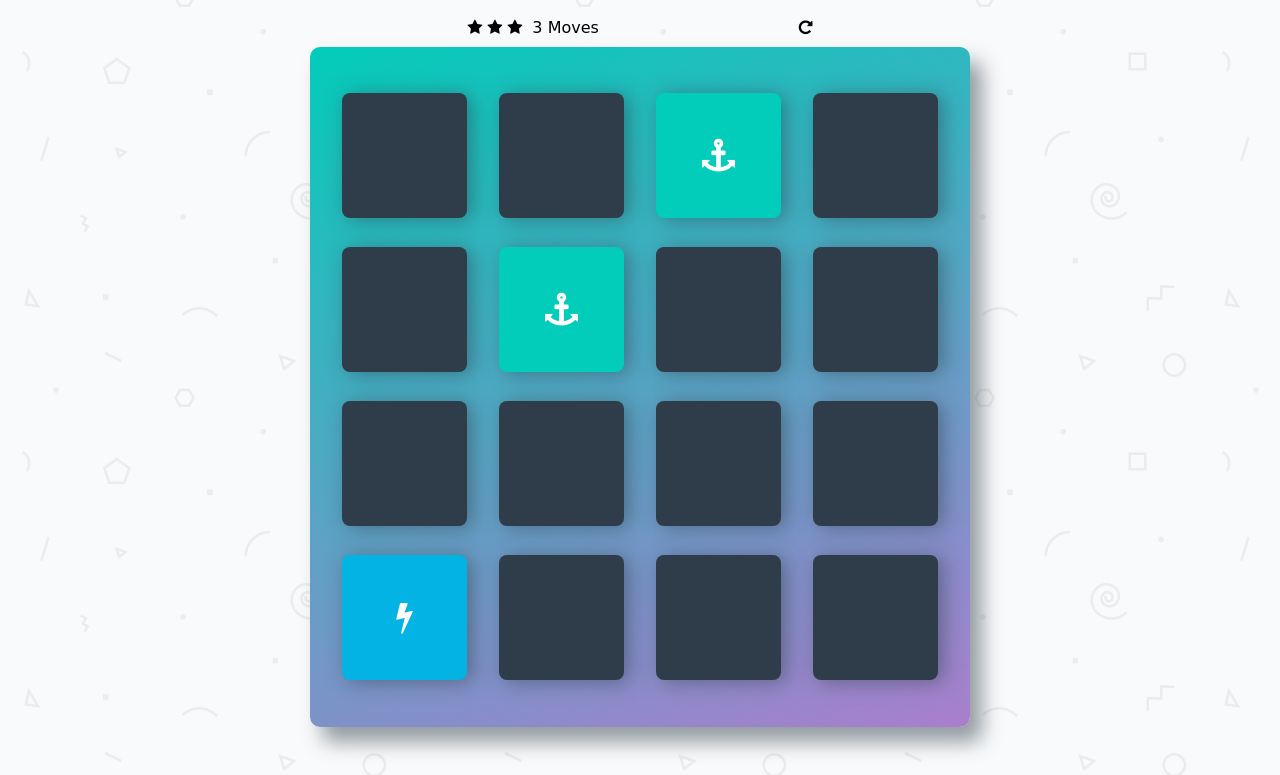
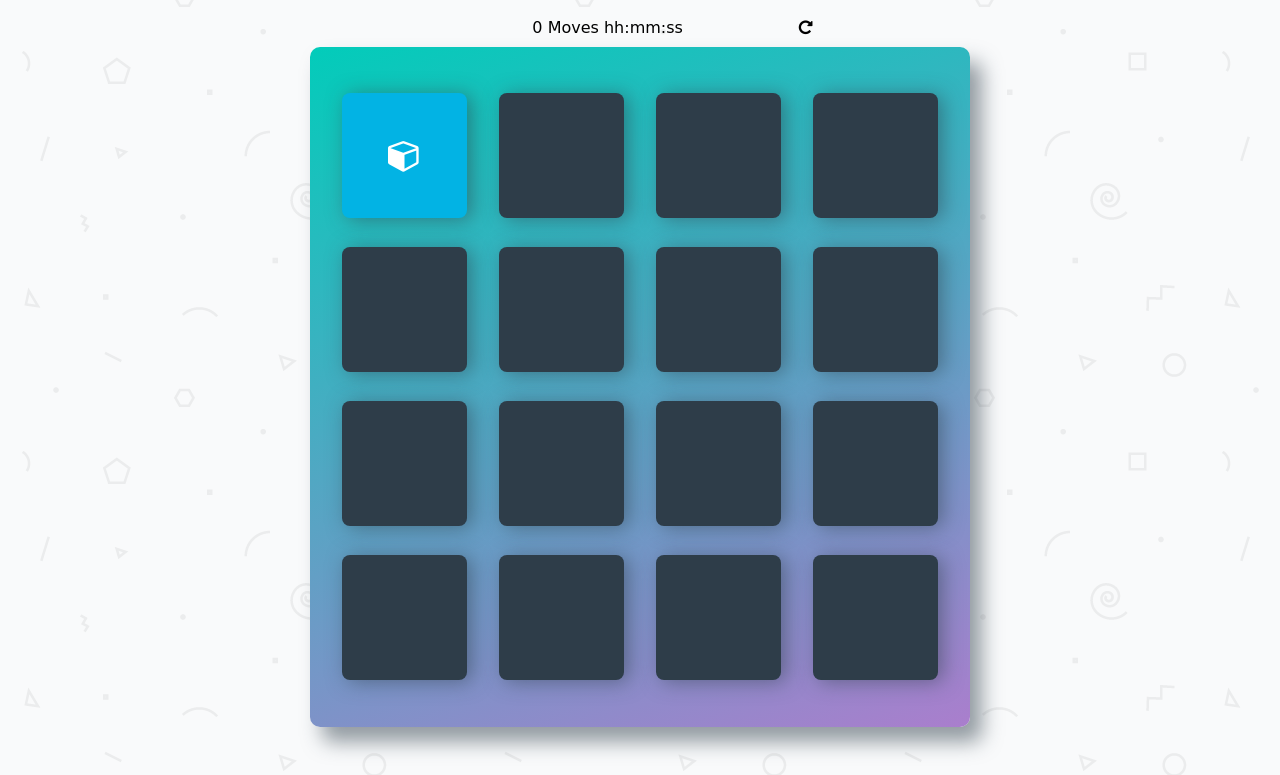
Before and after one commit to mohamednajiub/memory-card-game, a plain HTML site: page index.html in a window 1280 px wide. Both pictures are taken after a click on the item 404 px from the left and 223 px from the top of the page. Shown: the part 68-843 px from the top of the page. Drawn offline with Linux system fonts and the light colour scheme; a web font is replaced by a local one.

Commit message:
set some game variables and functions

```diff
--- a/index.html
+++ b/index.html
@@ -22,21 +22,23 @@
         		<li><i class="fa fa-star"></i></li>
         	</ul>
 
-        	<span class="moves">3</span> Moves
+            <span class="moves">3</span> Moves
+
+            <span class="timer"> hh:mm:ss</span>
 
             <div class="restart">
         		<i class="fa fa-repeat"></i>
         	</div>
         </section>
 
-        <ul class="deck">
+        <ul class="deck" id="deck">
             <li class="card">
                 <i class="fa fa-diamond"></i>
             </li>
             <li class="card">
                 <i class="fa fa-paper-plane-o"></i>
             </li>
-            <li class="card match">
+            <li class="card">
                 <i class="fa fa-anchor"></i>
             </li>
             <li class="card">
@@ -45,7 +47,7 @@
             <li class="card">
                 <i class="fa fa-cube"></i>
             </li>
-            <li class="card match">
+            <li class="card">
                 <i class="fa fa-anchor"></i>
             </li>
             <li class="card">
@@ -66,7 +68,7 @@
             <li class="card">
                 <i class="fa fa-bomb"></i>
             </li>
-            <li class="card open show">
+            <li class="card">
                 <i class="fa fa-bolt"></i>
             </li>
             <li class="card">
--- a/js/app.js
+++ b/js/app.js
@@ -1,32 +1,100 @@
-let card         = document.getElementsByClassName("card")// Create a list that holds all of your cards
-    cards        = [...card],
-    matchCards   = [],  // get array of match cards
-    movesCounter = 0,   // initialize the moves counter
-    raiting      = 0,   // initialize the rating
-    clickes      = 0;   // initialize the nuber of click
+// set game variables
+// Create a list that holds all of your cards
+const container  = document.getElementById('deck');
+let card         = document.getElementsByClassName("card"),
+    cards        = [...card]
+    // intialize opend cards
+    openedCards  = [],
+    // get array of match cards
+    matchedCard  = document.getElementsByClassName("match"),
+    matchCards   = [],
+    // initialize the rating
+    starsList    = document.querySelectorAll(".stars li"),
+    stars        = document.querySelectorAll(".fa-star"),
+
+    // initialize the number of click
+    counter      = document.querySelector(".moves");
+
 /*
  * Display the cards on the page
  *   - shuffle the list of cards using the provided "shuffle" method below
  *   - loop through each card and create its HTML
  *   - add each card's HTML to the page
- */
+*/
 
 // Shuffle function from http://stackoverflow.com/a/2450976
 function shuffle(array) {
     var currentIndex = array.length, temporaryValue, randomIndex;
 
     while (currentIndex !== 0) {
-        randomIndex = Math.floor(Math.random() * currentIndex);
-        currentIndex -= 1;
-        temporaryValue = array[currentIndex];
+        randomIndex         = Math.floor(Math.random() * currentIndex);
+        currentIndex       -= 1;
+        temporaryValue      = array[currentIndex];
         array[currentIndex] = array[randomIndex];
-        array[randomIndex] = temporaryValue;
+        array[randomIndex]  = temporaryValue;
     }
 
     return array;
 }
+document.body.onload = intializeGame();
+// start game function
+function intializeGame() {
+    // re-arrange the cards
+    cards = shuffle(cards);
+    // loop in cards array
+    for (card in cards) {
+        // empty the container from old cards
+        container.innerHTML = '';
+        // put new card in cards array
+        [].forEach.call(cards, function(card) {
+            // apend cards to the Dom
+            container.appendChild(card);
+        });
+        // removing any class from the cards if it existing
+        cards[card].classList.remove("show", "open", "match");
+    }
+    // reset moves
+    let clickes      = 0;
+    counter.innerHTML = clickes;
+    // reset rating
+    for (var i= 0; i < stars.length; i++){
+        stars[i].style.color = "#FFD700";
+        stars[i].style.visibility = "hidden";
+    }
 
+}
 
+// show card function
+function showCard() {
+    this.classList.toggle('open');
+    this.classList.toggle('show');
+    this.style.pointerEvents = 'none';
+}
+// add open card to array
+function opencard() {
+    openedCards.push(this);
+    if (openedCards.length == 2) {
+        if (openedCards[0].innerHTML === openedCards[1].innerHTML) {
+            openedCards[0].classList.add('match');
+            openedCards[1].classList.add('match');
+            openedCards[0].style.pointerEvents = 'none';
+            openedCards[1].style.pointerEvents = 'none';
+            matchCards.push(openedCards[0],openedCards[1]);
+            openedCards = [];
+        } else {
+
+            openedCards[0].classList.remove('show', 'open');
+            openedCards[1].classList.remove('show', 'open');
+            openedCards = [];
+        }
+    }
+}
+// loop to add event listeners to each card
+for (var i = 0; i < cards.length; i++){
+    card = cards[i];
+    card.addEventListener("click", showCard);
+    card.addEventListener("click", opencard);
+};
 /*
  * set up the event listener for a card. If a card is clicked:
  *  - display the card's symbol (put this functionality in another function that you call from this one)
```
